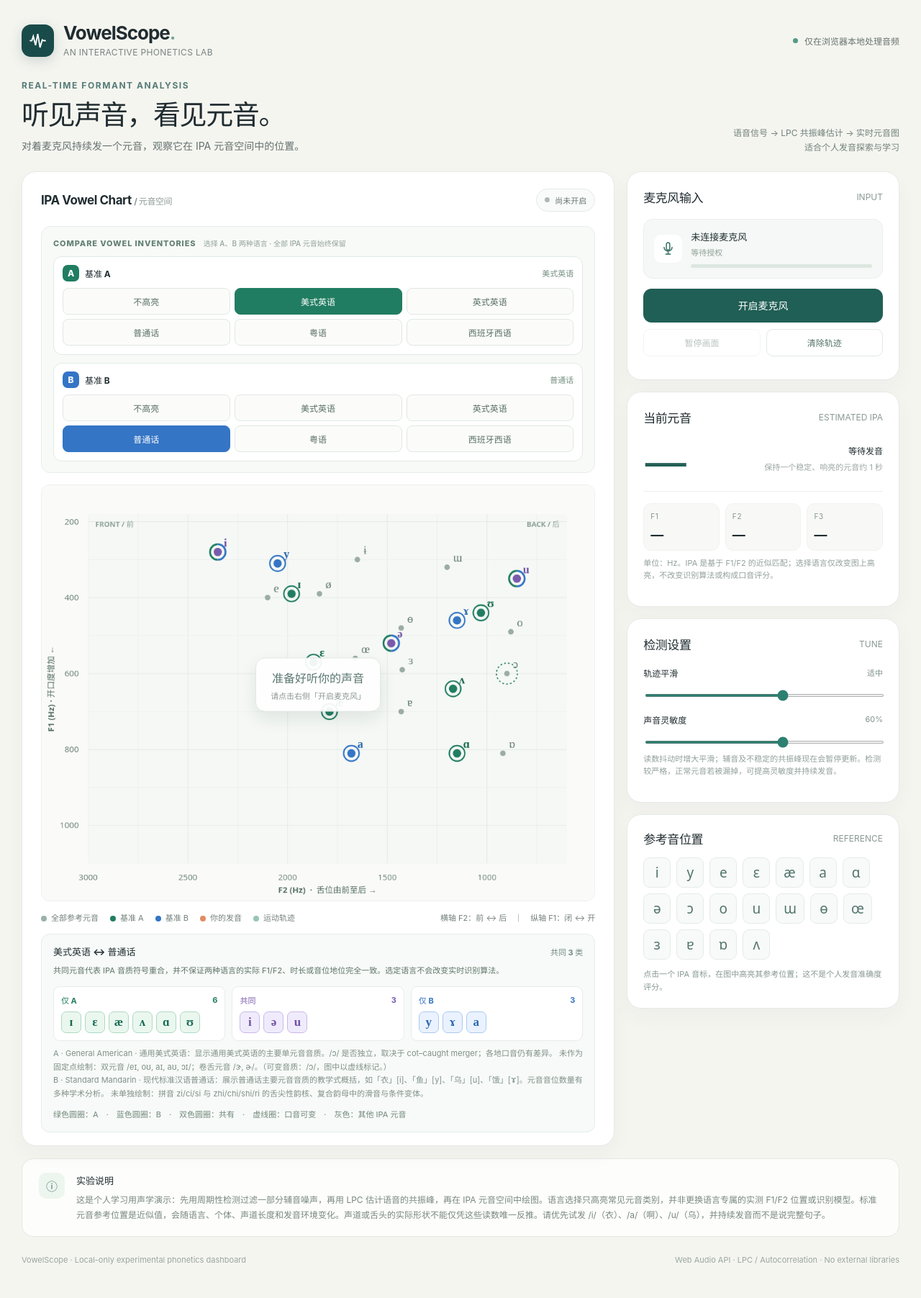
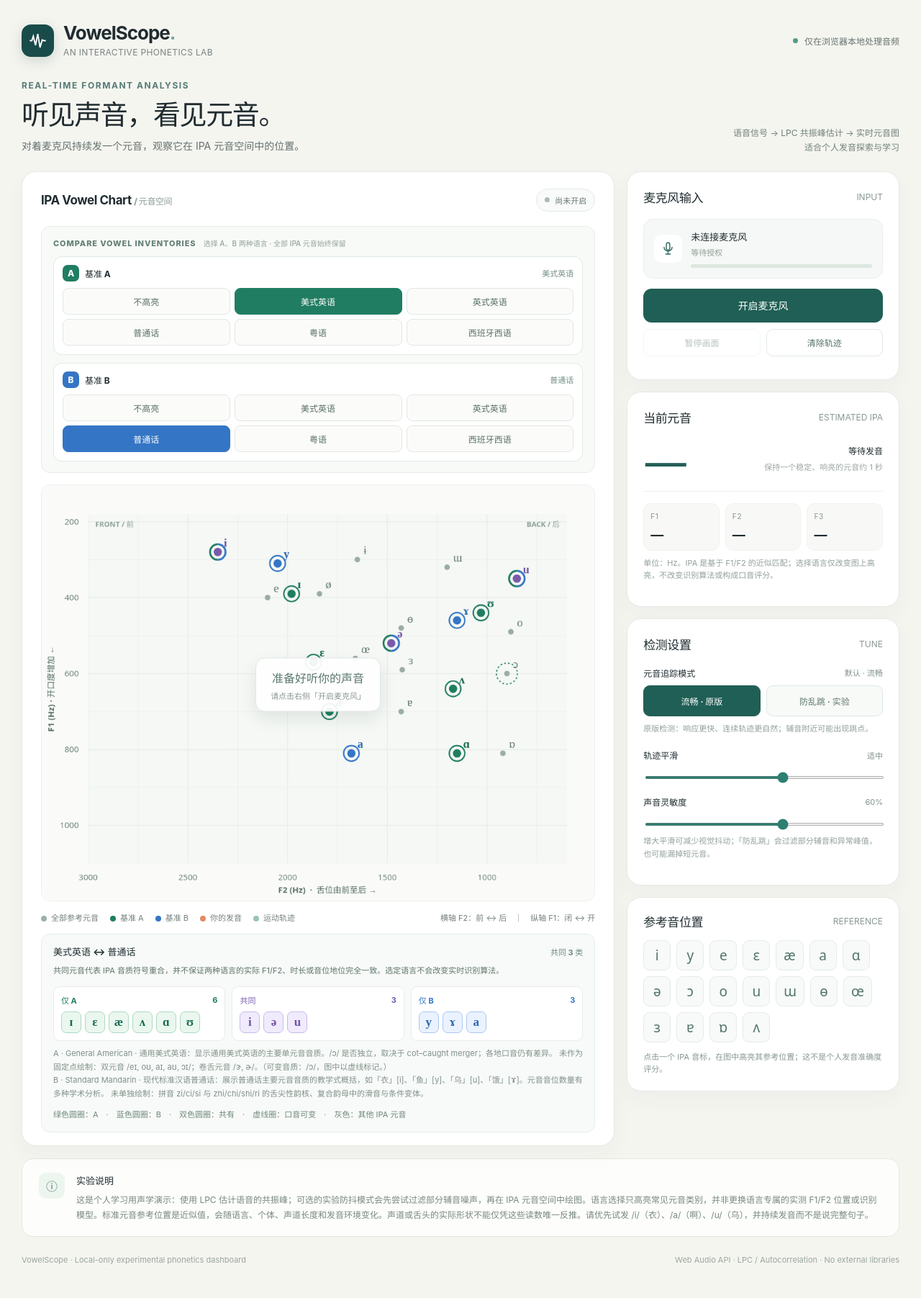
Before and after one commit to XYavecasdf/XYavecasdf.github.io, a Jekyll site: the page vowelscope/index.html, which Jekyll copies as it is, in a window 1280 px wide. Shown: the whole page at 72% size. Built offline with Jekyll 4.4.1, drawn with Linux system fonts in a browser that asks for light colours.

Commit message:
Restore responsive original vowel tracking by default; offer anti-jitter as opt-in

```diff
--- a/vowelscope/index.html
+++ b/vowelscope/index.html
@@ -72,6 +72,10 @@
     .metric>strong{font-size:18px;font-weight:750;letter-spacing:-.7px;white-space:nowrap;display:block}
     .metric small{font-size:10px;font-weight:500;color:#97a09d}
     .setting-panel{padding:22px}
+    .tracking-mode{display:grid;grid-template-columns:1fr 1fr;gap:8px;margin-top:9px}
+    .tracking-option{background:#f8faf8;border:1px solid #dfe8e1;border-radius:9px;color:#60796b;font-size:12px;font-weight:700;min-height:43px;padding:8px 6px}
+    .tracking-option.active{background:#205f55;border-color:#205f55;color:white}
+    .tracking-option:focus-visible{outline:3px solid #9ad6bf;outline-offset:2px}
     .setting-row{display:flex;justify-content:space-between;align-items:center;margin:19px 0 9px}
     .setting-row label{font-size:12px;font-weight:680}
     .setting-row output{color:#7e918b;font-size:11px}
@@ -177,9 +181,15 @@
         </div>
         <div class="panel setting-panel">
           <div class="panel-head" style="margin:0"><h3 class="panel-title">检测设置</h3><span class="subtle">TUNE</span></div>
+          <div class="setting-row"><label>元音追踪模式</label><output id="trackingModeLabel">默认 · 流畅</output></div>
+          <div class="tracking-mode" role="group" aria-label="元音追踪模式">
+            <button id="modeClassic" class="tracking-option active" type="button" aria-pressed="true">流畅 · 原版</button>
+            <button id="modeStable" class="tracking-option" type="button" aria-pressed="false">防乱跳 · 实验</button>
+          </div>
+          <p class="help-text" id="modeHelp">原版检测：响应更快、连续轨迹更自然；辅音附近可能出现跳点。</p>
           <div class="setting-row"><label for="smooth">轨迹平滑</label><output id="smoothOut">适中</output></div><input aria-label="轨迹平滑" type="range" min="0" max="100" value="58" id="smooth"/>
           <div class="setting-row"><label for="sensitivity">声音灵敏度</label><output id="sensitivityOut">60%</output></div><input aria-label="声音灵敏度" type="range" min="5" max="100" value="60" id="sensitivity"/>
-          <p class="help-text">读数抖动时增大平滑；辅音及不稳定的共振峰现在会暂停更新。检测较严格，正常元音若被漏掉，可提高灵敏度并持续发音。</p>
+          <p class="help-text">增大平滑可减少视觉抖动；「防乱跳」会过滤部分辅音和异常峰值，也可能漏掉短元音。</p>
         </div>
         <div class="panel target-panel">
           <div class="panel-head" style="margin:0"><h3 class="panel-title">参考音位置</h3><span class="subtle">REFERENCE</span></div>
@@ -188,7 +198,7 @@
         </div>
       </aside>
     </main>
-    <div class="notes"><div class="icon">ⓘ</div><div><strong>实验说明</strong><p>这是个人学习用声学演示：先用周期性检测过滤一部分辅音噪声，再用 LPC 估计语音的共振峰，再在 IPA 元音空间中绘图。语言选择只高亮常见元音类别，并非更换语言专属的实测 F1/F2 位置或识别模型。标准元音参考位置是近似值，会随语言、个体、声道长度和发音环境变化。声道或舌头的实际形状不能仅凭这些读数唯一反推。请优先试发 /i/（衣）、/a/（啊）、/u/（乌），并持续发音而不是说完整句子。</p></div></div>
+    <div class="notes"><div class="icon">ⓘ</div><div><strong>实验说明</strong><p>这是个人学习用声学演示：使用 LPC 估计语音的共振峰；可选的实验防抖模式会先尝试过滤部分辅音噪声，再在 IPA 元音空间中绘图。语言选择只高亮常见元音类别，并非更换语言专属的实测 F1/F2 位置或识别模型。标准元音参考位置是近似值，会随语言、个体、声道长度和发音环境变化。声道或舌头的实际形状不能仅凭这些读数唯一反推。请优先试发 /i/（衣）、/a/（啊）、/u/（乌），并持续发音而不是说完整句子。</p></div></div>
     <footer class="footer"><span>VowelScope · Local-only experimental phonetics dashboard</span><span>Web Audio API · LPC / Autocorrelation · No external libraries</span></footer>
   </div>
   <script>
@@ -435,28 +445,40 @@
       $('levelFill').style.width=`${Math.min(100,Math.max(0,state.level*440))}%`;
       const threshold=0.003+(100-Number($('sensitivity').value))*.00017;
       if(rms<threshold){
+        if(state.mode==='classic'){
+          if(now-state.lastSound>450){resetReading();$('micDetail').textContent='正在监听 · 暂无稳定声音';}
+        }else{
           clearOldVowel(now,'正在监听 · 暂无稳定声音');
+        }
         return;
       }
+      // Classic reproduces the original live LPC path, without periodicity
+      // gates or two-frame jump confirmation. Users can switch modes at will.
+      if(state.mode==='stable'){
         const voice=voicedEvidence(parsed.raw,Fs);
         if(!voice.voiced){
           clearOldVowel(now,'检测到非周期性声音 · 已过滤可能的辅音噪声');
           return;
         }
+      }else{
+        state.lastSound=now;
+        $('micDetail').textContent='已检测到声音 · 实时分析中';
+      }
       const candidate=estimateFormants(parsed.y,Fs);
       if(!candidate){
-        clearOldVowel(now,'正在监听 · 共振峰暂不稳定');
+        if(state.mode==='stable')clearOldVowel(now,'正在监听 · 共振峰暂不稳定');
         return;
       }
-      // If a new syllable follows a pause, do not interpolate from the old one.
+      let accepted=candidate;
+      if(state.mode==='stable'){
         if(now-state.lastAccepted>430&&state.formants){
-        resetReading();
-        state.pendingJump=null;state.firstCandidate=null;
+          resetReading();state.pendingJump=null;state.firstCandidate=null;
         }
-      const accepted=acceptFormants(candidate,now);
+        accepted=acceptFormants(candidate,now);
         if(!accepted){
           clearOldVowel(now,'正在确认元音位置 · 已抑制单帧跳点',true);
           return;
+        }
       }
       if(state.formants){
         const amount=.08+(100-Number($('smooth').value))*.006;
@@ -491,6 +516,26 @@
       finally{$('startBtn').disabled=false;if(!state.running)$('startBtn').textContent='开启麦克风';}
     }
     async function stopMic(){state.running=false;state.frozen=false;state.stream?.getTracks().forEach(t=>t.stop());try{state.source?.disconnect();state.analyser?.disconnect();state.mute?.disconnect();await state.ctx?.close();}catch(_){}state.ctx=state.stream=state.source=state.analyser=state.mute=null;state.trail=[];state.firstCandidate=null;state.pendingJump=null;state.lastAccepted=0;$('startBtn').textContent='开启麦克风';$('startBtn').classList.remove('stop');$('freezeBtn').disabled=true;$('freezeBtn').textContent='暂停画面';$('micLabel').textContent='未连接麦克风';$('micDetail').textContent='等待授权';$('levelFill').style.width='0%';$('placeholder').style.opacity='1';setStatus('idle','尚未开启');resetReading();}
+    function setTrackingMode(mode){
+      if(mode!=='classic'&&mode!=='stable')return;
+      if(state.mode===mode)return;
+      state.mode=mode;
+      // Discard old tracking history: the two modes have different filters.
+      state.formants=null;state.trail=[];state.firstCandidate=null;
+      state.pendingJump=null;state.lastAccepted=0;state.lastSound=0;
+      resetReading();
+      $('modeClassic').classList.toggle('active',mode==='classic');
+      $('modeStable').classList.toggle('active',mode==='stable');
+      $('modeClassic').setAttribute('aria-pressed',String(mode==='classic'));
+      $('modeStable').setAttribute('aria-pressed',String(mode==='stable'));
+      $('trackingModeLabel').textContent=mode==='classic'?'默认 · 流畅':'实验 · 防抖';
+      $('modeHelp').textContent=mode==='classic'
+        ?'原版检测：响应更快、连续轨迹更自然；辅音附近可能出现跳点。'
+        :'实验过滤：抑制部分辅音噪声和突然跳点；响应可能变慢，也可能漏掉短元音。';
+      if(state.running)$('micDetail').textContent='模式已切换 · 请重新发元音';
+    }
+    $('modeClassic').addEventListener('click',()=>setTrackingMode('classic'));
+    $('modeStable').addEventListener('click',()=>setTrackingMode('stable'));
     $('startBtn').addEventListener('click',()=>state.running?stopMic():startMic());
     $('freezeBtn').addEventListener('click',()=>{if(!state.running)return;state.frozen=!state.frozen; $('freezeBtn').textContent=state.frozen?'继续画面':'暂停画面';setStatus(state.frozen?'frozen':'live',state.frozen?'已暂停画面':'实时监听');$('micDetail').textContent=state.frozen?'画面暂停 · 麦克风仍已连接':'正在监听 · 请发一个元音';});
     $('clearBtn').addEventListener('click',()=>{state.trail=[];});
```
Also changed, not shown: other parts of vowelscope/index.html (+6 -3 lines). Lines whose indentation alone changed are shown as unchanged.
